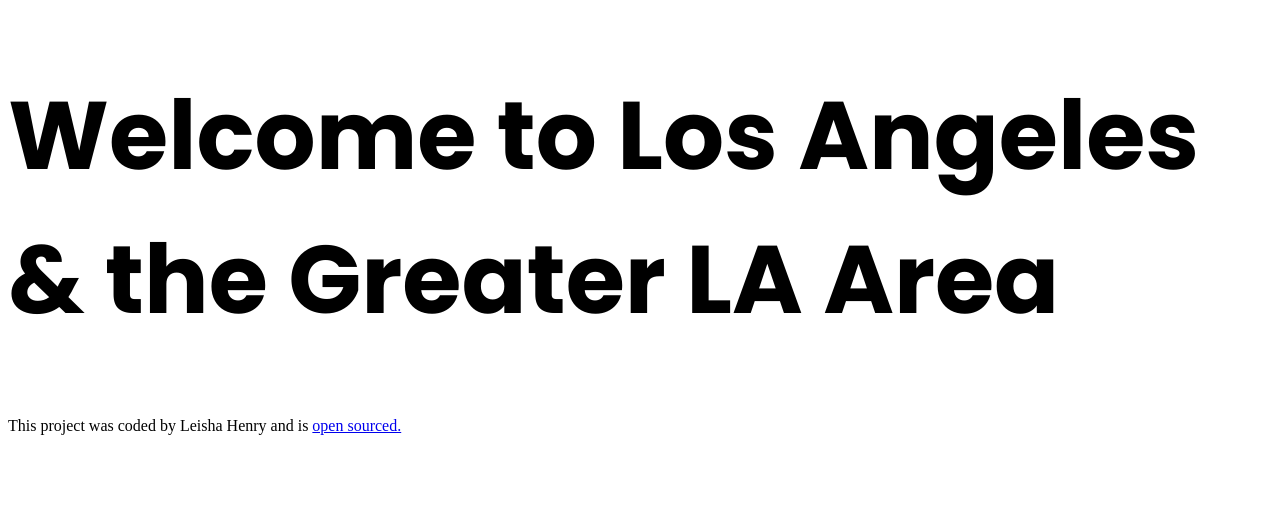
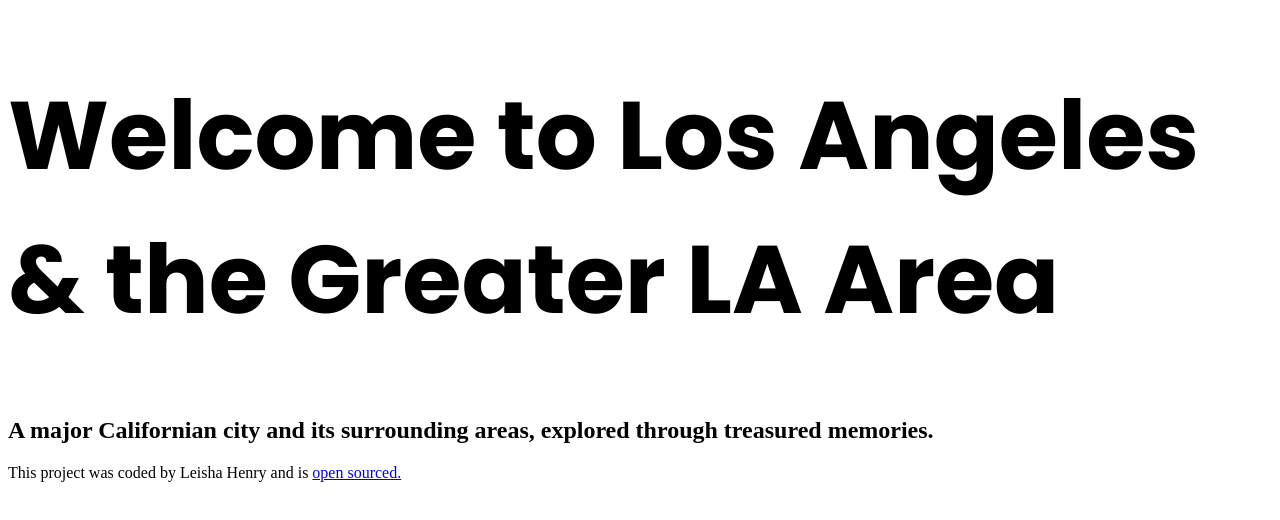
Before and after one commit to LeishaH/la-travel-project, a plain HTML site: page index.html in a window 1280 px wide. Drawn offline with Linux system fonts and the light colour scheme.

Commit message:
Added subtitle to the homepage

```diff
--- a/index.html
+++ b/index.html
@@ -15,6 +15,10 @@
   </head>
   <body>
     <h1>Welcome to Los Angeles & the Greater LA Area</h1>
+    <h2>
+      A major Californian city and its surrounding areas, explored through
+      treasured memories.
+    </h2>
     <footer>
       This project was coded by Leisha Henry and is
       <a href="https://github.com/LeishaH/la-travel-project" target="_blank">
```
